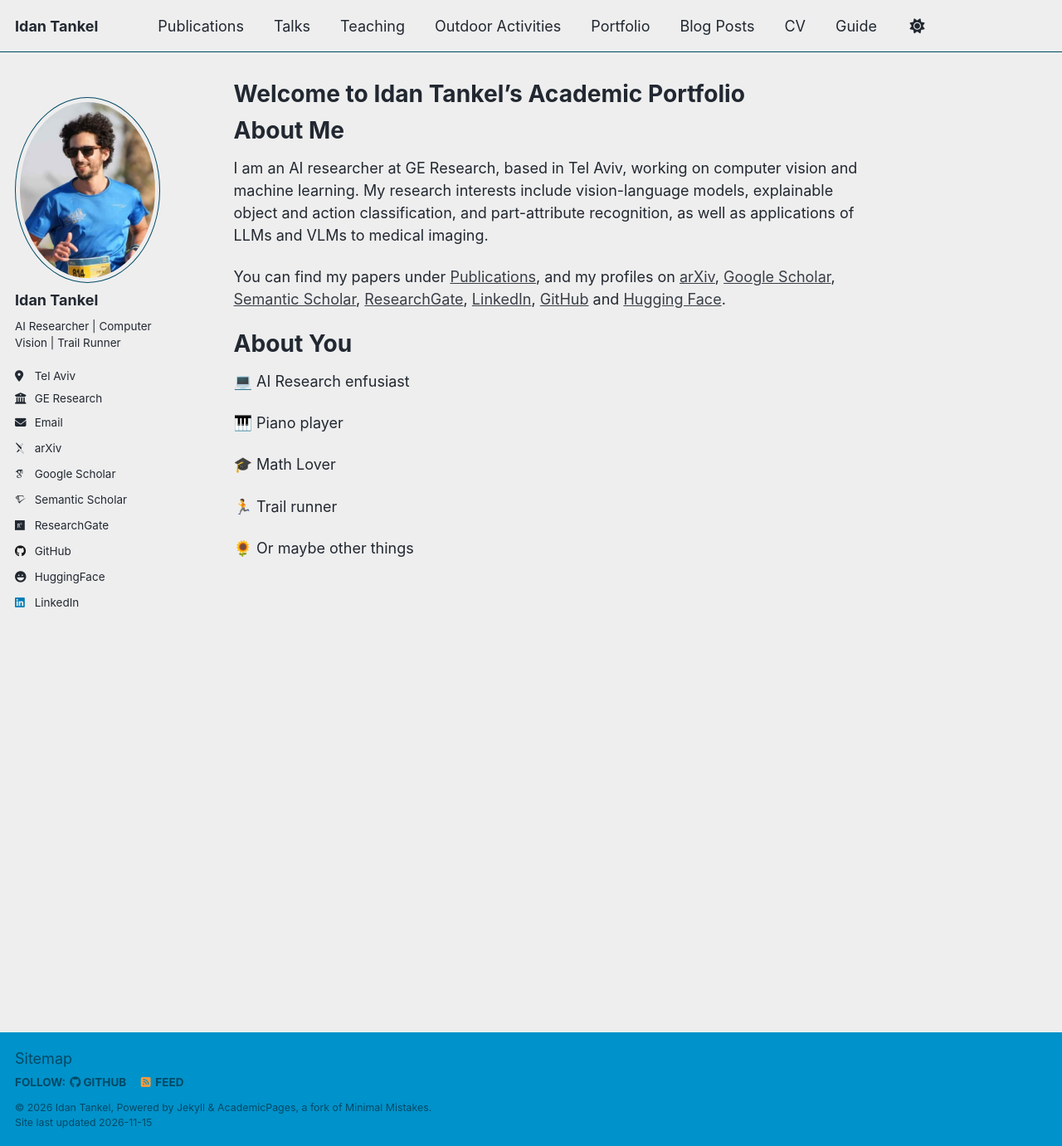
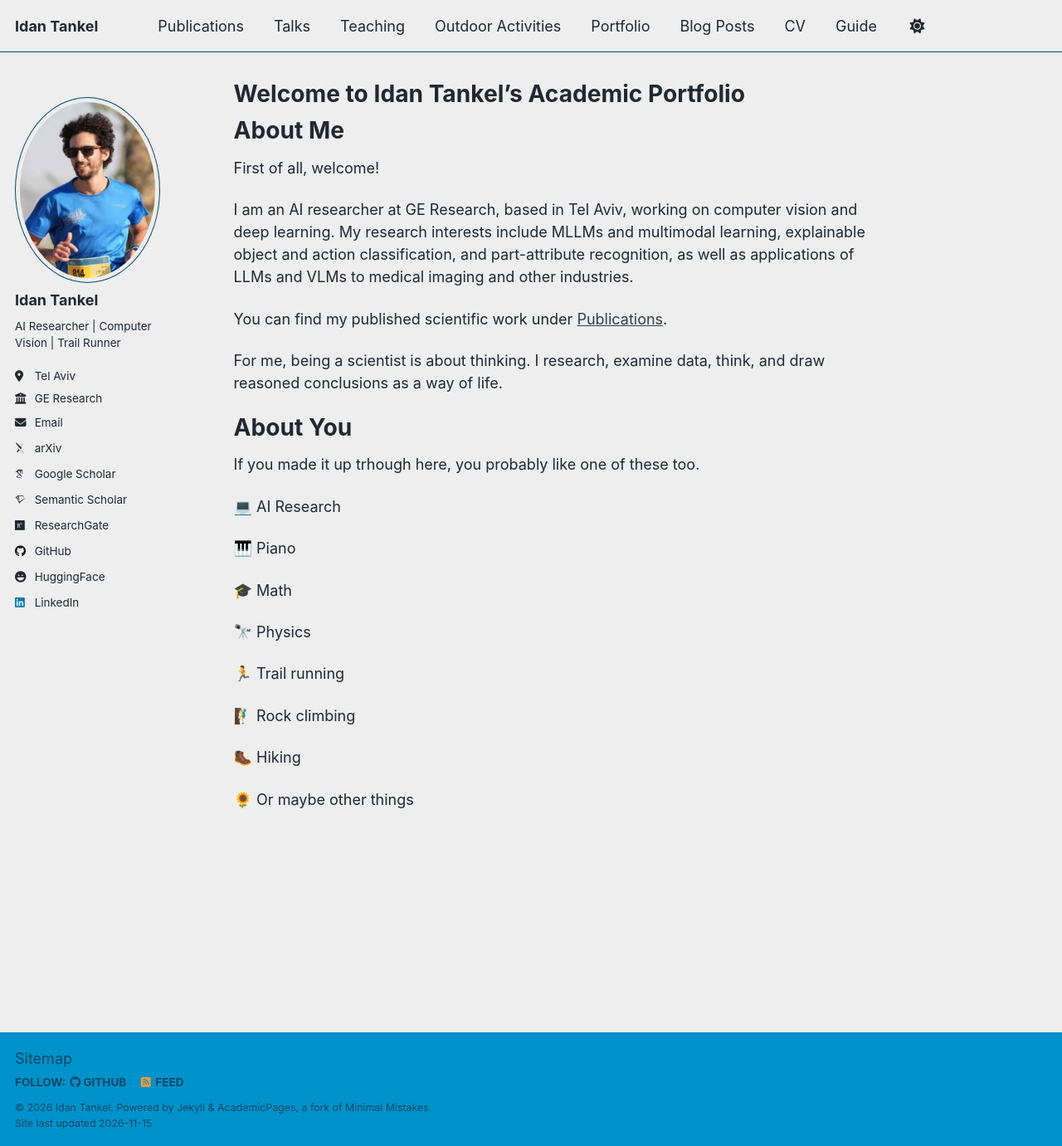
Before and after one commit to idan-tankel/idan-tankel.github.io, a Jekyll site: the page built from _pages/about.md, in a window 1280 px wide and 1381 px high. Shown: the whole window at 83% size. Built offline with Jekyll 4.4.1, drawn with Linux system fonts in a browser that asks for light colours; some web fonts are replaced; a script that is not in the unit is left out.

Commit message:
update the about section

```diff
--- a/_pages/about.md
+++ b/_pages/about.md
@@ -9,22 +9,34 @@ redirect_from:
 
 About Me
 ======
-I am an AI researcher at GE Research, based in Tel Aviv, working on computer vision and machine learning. My research interests include vision-language models, explainable object and action classification, and part-attribute recognition, as well as applications of LLMs and VLMs to medical imaging.
+First of all, welcome!
 
-You can find my papers under [Publications](/publications/), and my profiles on [arXiv](https://arxiv.org/search/cs?searchtype=author&query=Tankel,+I), [Google Scholar](https://scholar.google.com/citations?user=kH2mcKEAAAAJ&hl=iw&oi=ao), [Semantic Scholar](https://www.semanticscholar.org/author/Idan-Tankel/2335868209), [ResearchGate](https://www.researchgate.net/profile/Idan-Tankel), [LinkedIn](https://www.linkedin.com/in/tankwell), [GitHub](https://github.com/idan-tankel) and [Hugging Face](https://huggingface.co/tankwell).
 
+I am an AI researcher at GE Research, based in Tel Aviv, working on computer vision and deep learning. My research interests include MLLMs and multimodal learning, explainable object and action classification, and part-attribute recognition, as well as applications of LLMs and VLMs to medical imaging and other industries.
+
+You can find my published scientific work under [Publications](/publications/).
+
+For me, being a scientist is about thinking. I research, examine data, think, and draw reasoned conclusions as a way of life.
 
 
 About You
 =====
 
-💻 AI Research enfusiast
+If you made it up trhough here, you probably like one of these too.
 
-🎹 Piano player
+💻 AI Research
 
-🎓 Math Lover
+🎹 Piano
 
-🏃 Trail runner
+🎓 Math
+
+🔭 Physics
+
+🏃 Trail running
+
+🧗‍♂️ Rock climbing
+
+🥾 Hiking
 
 🌻 Or maybe other things
 
```
